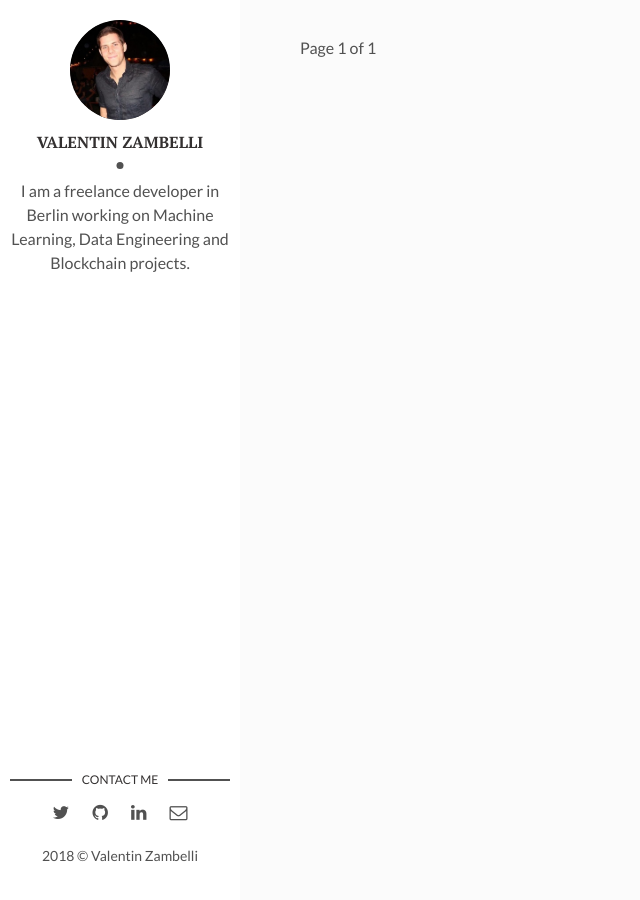
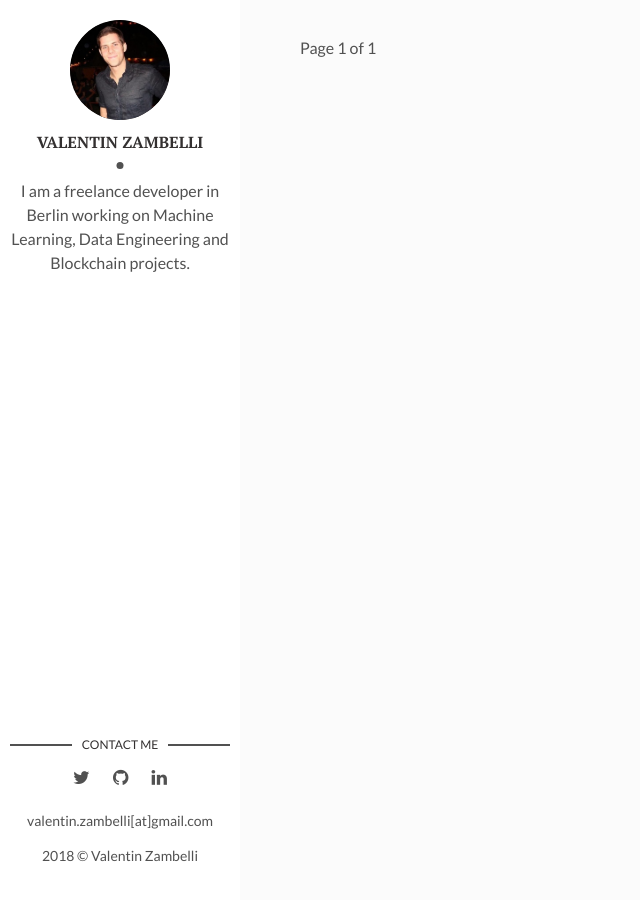
Before and after one commit to valzam/vazamb.github.io, a Jekyll site: the page built from index.html, in a window 1280 px wide. Shown: the whole page, without its empty margins (0-640 px from the left). Built offline with Jekyll 4.4.1, drawn with Linux system fonts in a browser that asks for light colours; the list of posts is cut into pages by our own code.

Commit message:
updated email

```diff
--- a/_config.yml
+++ b/_config.yml
@@ -15,7 +15,7 @@ social-twitter: vazamb # add your Twitter handle
 social-facebook: # add your Facebook handle
 social-github: vazamb # add your Github handle
 social-linkedin: valentin-zambelli # add your Linkedin handle
-social-email: valentin.zambelli@gmail.com # add your Email address
+social-email: valentin.zambelli[at]gmail.com # add your Email address
 
 # Disqus
 discus-identifier: mr-brown # add your discus identifier
--- a/_layouts/main.html
+++ b/_layouts/main.html
@@ -31,14 +31,10 @@ layout: default
         {% else %}
           <li class="linkedin"><a href="https://in.linkedin.com/" target="_blank"><i class="fa fa-linkedin" aria-hidden="true"></i></a></li>
         {% endif %}
-        {% if site.social-email %}
-          <li class="email"><a href="mailto:{{site.social-email}}"><i class="fa fa-envelope-o"></i></a></li>
-        {% else %}
-          <li class="email"><a href="mailto:example.david@blog.com"><i class="fa fa-envelope-o" aria-hidden="true"></i></a></li>
-        {% endif %}
       </ul>
     </section> <!-- End Section Contact -->
     <div class="copyright">
+        <p>{{site.social-email}}</p>
       <p>{{site.time | date: '%Y'}} &copy; {{site.author}}</p>
     </div>
   </footer> <!-- End Footer -->
```
